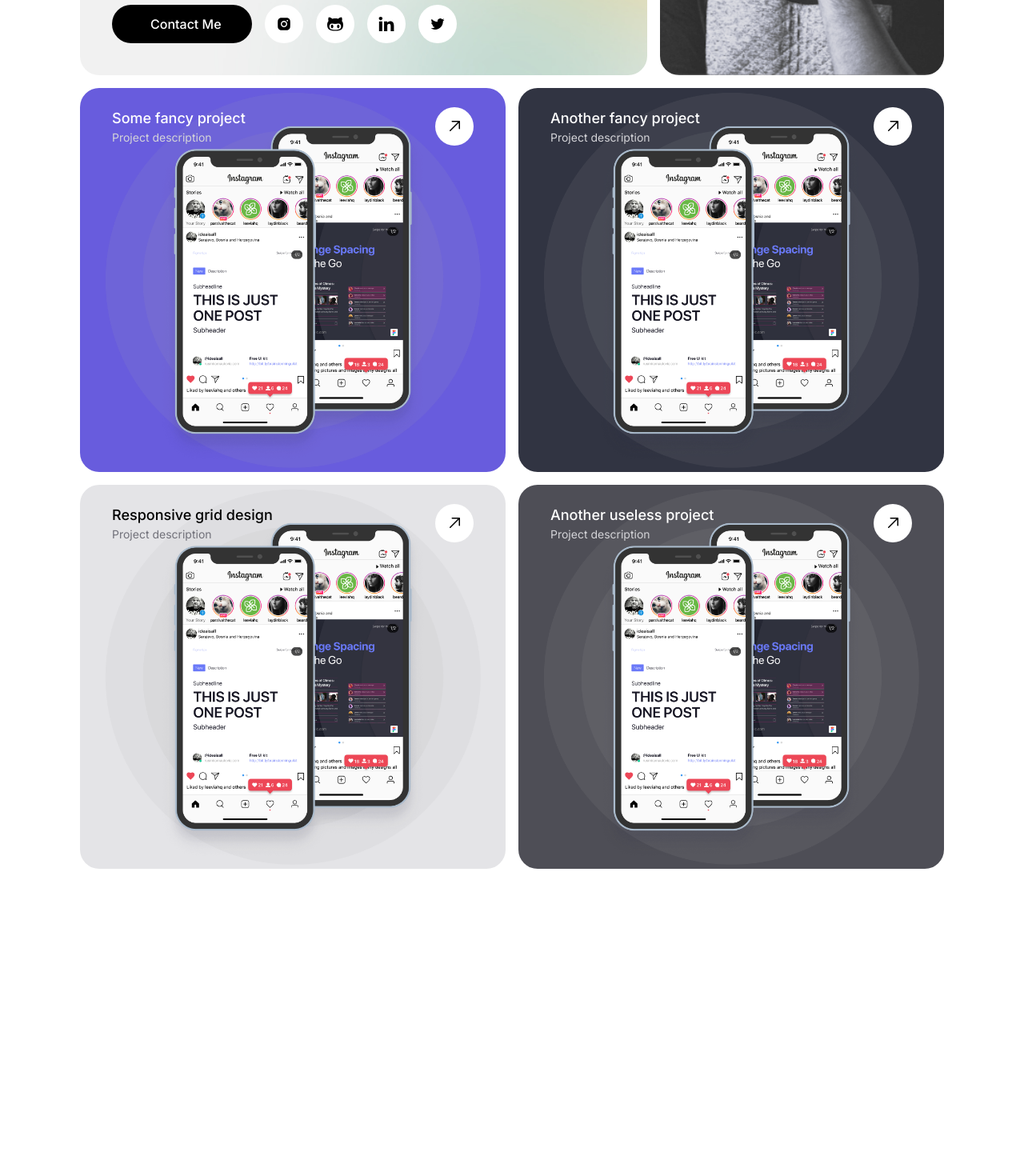
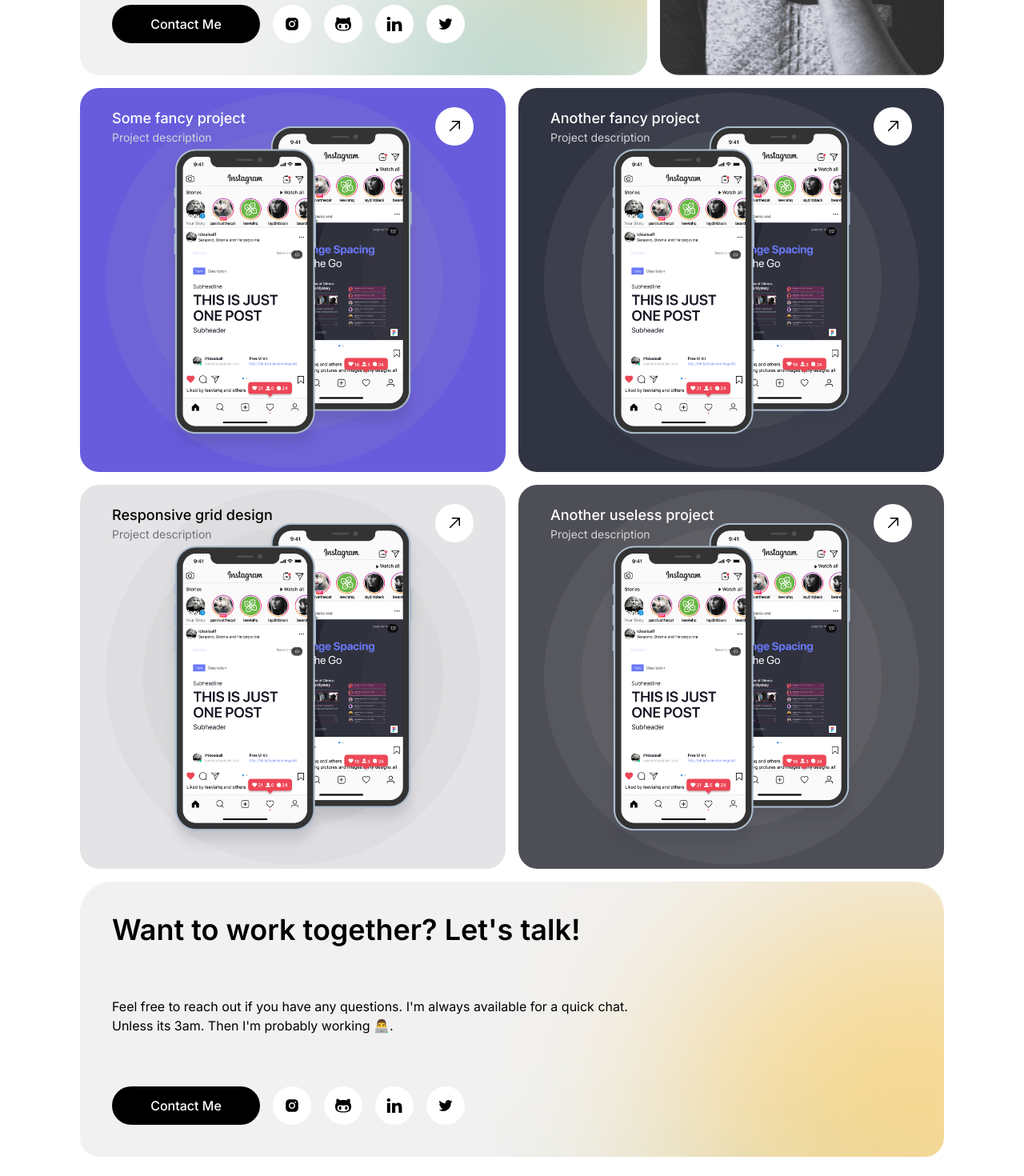
Before and after one commit to souvikmishra/portfolio, a Next.js app: page / in a window 1280 px wide. Shown: the part 442-1912 px from the top of the page at 80% size. Before the commit the page ends 1544 px from the top, so only its background shows below. Built offline with nearby package versions, Linux system fonts and the light colour scheme.

Commit message:
refactored socials to a component

```diff
--- a/app/components/SocialButton.tsx
+++ b/app/components/SocialButton.tsx
@@ -1,18 +1,18 @@
+import { IconType } from 'react-icons';
 import Link from 'next/link';
 import React from 'react';
-import { IconType } from 'react-icons';
 
-interface Props {
+type Props = {
   href?: string;
   children: React.ReactNode;
   bgColor?: string | undefined;
-}
+};
 
-const SocialButton: React.FC<Props> = ({
+export default function SocialButton({
   href = '#',
   children,
   bgColor = 'black',
-}) => {
+}: Props) {
   let bgHoverColorClass = '';
   let bgFocusColorClass = '';
   switch (bgColor) {
@@ -48,6 +48,4 @@ const SocialButton: React.FC<Props> = ({
       </div>
     </Link>
   );
-};
-
-export default SocialButton;
+}
--- /dev/null
+++ b/app/components/Socials.tsx
@@ -0,0 +1,42 @@
+import { TfiGithub, TfiLinkedin } from 'react-icons/tfi';
+
+import { AiFillInstagram } from 'react-icons/ai';
+import Link from 'next/link';
+import React from 'react';
+import { RiTwitterFill } from 'react-icons/ri';
+import SocialButton from './SocialButton';
+
+const LINKS = {
+  TWITTER: 'https://twitter.com/kivous911',
+  GITHUB: 'https://github.com/souvikmishra',
+  LINKEDIN: 'https://www.linkedin.com/in/souvikmishra/',
+  INSTAGRAM: 'https://www.instagram.com/theavgwebdeveloper/',
+  EMAIL: 'mishra.souvik911@gmail.com',
+};
+
+export default function Socials() {
+  return (
+    <div className="flex flex-col tablet:flex-row items-center gap-4 justify-self-end">
+      <Link
+        href={'mailto:mishra.souvik911@gmail.com'}
+        className="bg-black text-center text-white whitespace-nowrap font-medium py-3 px-12 rounded-full w-full tablet:w-[185px] tablet:min-w-[185px]"
+      >
+        Contact Me
+      </Link>
+      <div className="flex justify-between items-between tablet:gap-4 w-full tablet:w-auto mt-2 tablet:mt-0">
+        <SocialButton href={LINKS.INSTAGRAM} bgColor="instagram">
+          <AiFillInstagram className="w-5 h-5" />
+        </SocialButton>
+        <SocialButton href={LINKS.GITHUB} bgColor="github">
+          <TfiGithub className="w-5 h-5" />
+        </SocialButton>
+        <SocialButton href={LINKS.LINKEDIN} bgColor="linkedin">
+          <TfiLinkedin className="w-5 h-5" />
+        </SocialButton>
+        <SocialButton href={LINKS.TWITTER} bgColor="twitter">
+          <RiTwitterFill className="w-5 h-5" />
+        </SocialButton>
+      </div>
+    </div>
+  );
+}
--- a/app/page.tsx
+++ b/app/page.tsx
@@ -1,10 +1,5 @@
-import { TfiGithub, TfiLinkedin } from 'react-icons/tfi';
-
-import { AiFillInstagram } from 'react-icons/ai';
-import Link from 'next/link';
 import ProjectPreview from './components/ProjectPreview';
-import { RiTwitterFill } from 'react-icons/ri';
-import SocialButton from './components/SocialButton';
+import Socials from './components/Socials';
 
 export default function Home() {
   return (
@@ -12,35 +7,14 @@ export default function Home() {
       <section className="grid grid-cols-1 tablet:grid-cols-[8fr_4fr] gap-4 mb-4">
         <div className="tablet:h-[30rem] rounded-3xl p-10 flex flex-col gap-8 tablet:gap-16 bg-[url('/gradient-bg.jpg')] bg-cover">
           <h1 className="text-4xl font-semibold">
-            Hi! I&apos;m Souvik, a web developer and part-time designer.
+            👋 Hi! I&apos;m Souvik, a web developer and part-time designer.
           </h1>
           <p className="tablet:flex-1">
             I care a lot about using code+design to create a positive impact and
             enjoy creating user—centric, highly-efficient, and human
             experiences.
           </p>
-          <div className="flex flex-col tablet:flex-row items-center gap-4 justify-self-end">
-            <Link
-              href={'mailto:mishra.souvik911@gmail.com'}
-              className="bg-black text-center text-white whitespace-nowrap font-medium py-3 px-12 rounded-full w-full tablet:w-[175px] tablet:min-w-[175px]"
-            >
-              Contact Me
-            </Link>
-            <div className="flex justify-between items-between tablet:gap-4 w-full tablet:w-auto mt-2 tablet:mt-0">
-              <SocialButton bgColor="instagram">
-                <AiFillInstagram className="w-5 h-5" />
-              </SocialButton>
-              <SocialButton bgColor="github">
-                <TfiGithub className="w-5 h-5" />
-              </SocialButton>
-              <SocialButton bgColor="linkedin">
-                <TfiLinkedin className="w-5 h-5" />
-              </SocialButton>
-              <SocialButton bgColor="twitter">
-                <RiTwitterFill className="w-5 h-5" />
-              </SocialButton>
-            </div>
-          </div>
+          <Socials />
         </div>
         <div className="h-[30rem] rounded-3xl p-8 bg-[url('/portfolio-headshot.png')] bg-cover bg-center"></div>
       </section>
@@ -69,6 +43,20 @@ export default function Home() {
           dark
         />
       </section>
+
+      <section>
+        <div className="rounded-3xl p-10 mb-6 flex flex-col gap-8 tablet:gap-16 bg-[url('/gradient-bg.jpg')] bg-cover">
+          <h1 className="text-4xl font-semibold">
+            Want to work together? Let&apos;s talk!
+          </h1>
+          <p className="tablet:flex-1">
+            Feel free to reach out if you have any questions. I&apos;m always
+            available for a quick chat.
+            <br /> Unless its 3am. Then I&apos;m probably working 👨‍💻.
+          </p>
+          <Socials />
+        </div>
+      </section>
     </>
   );
 }
```
